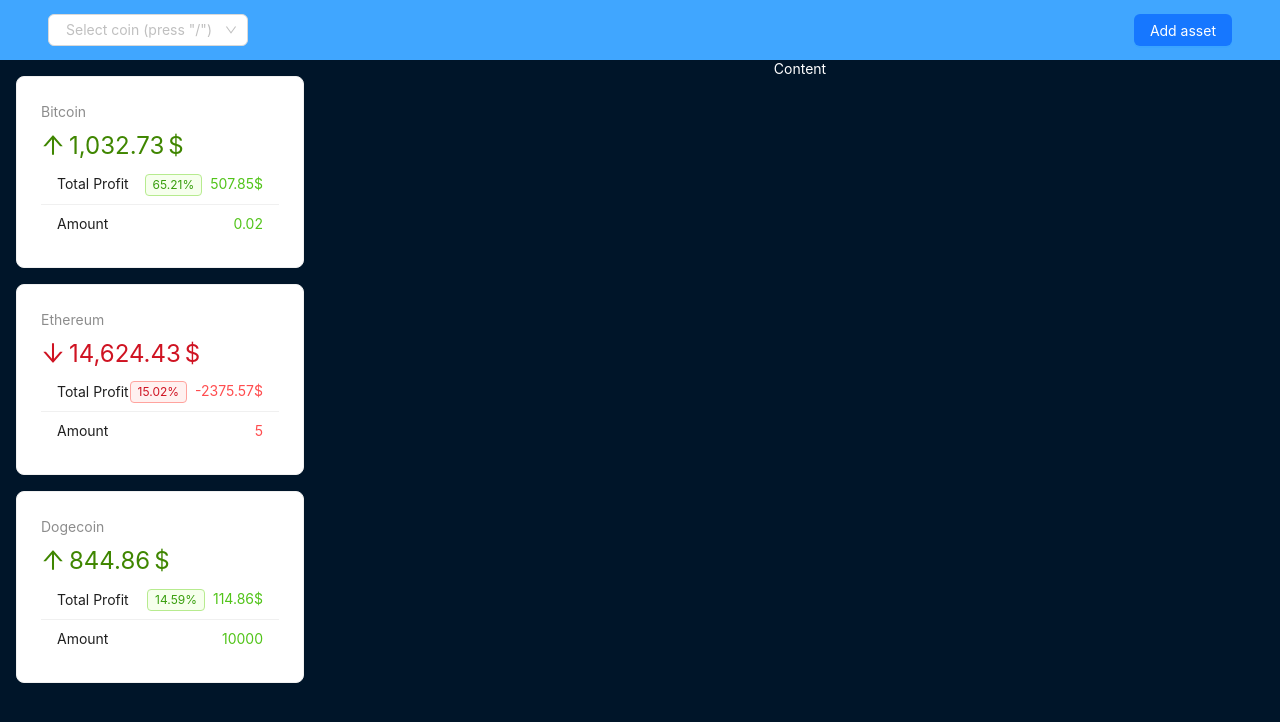
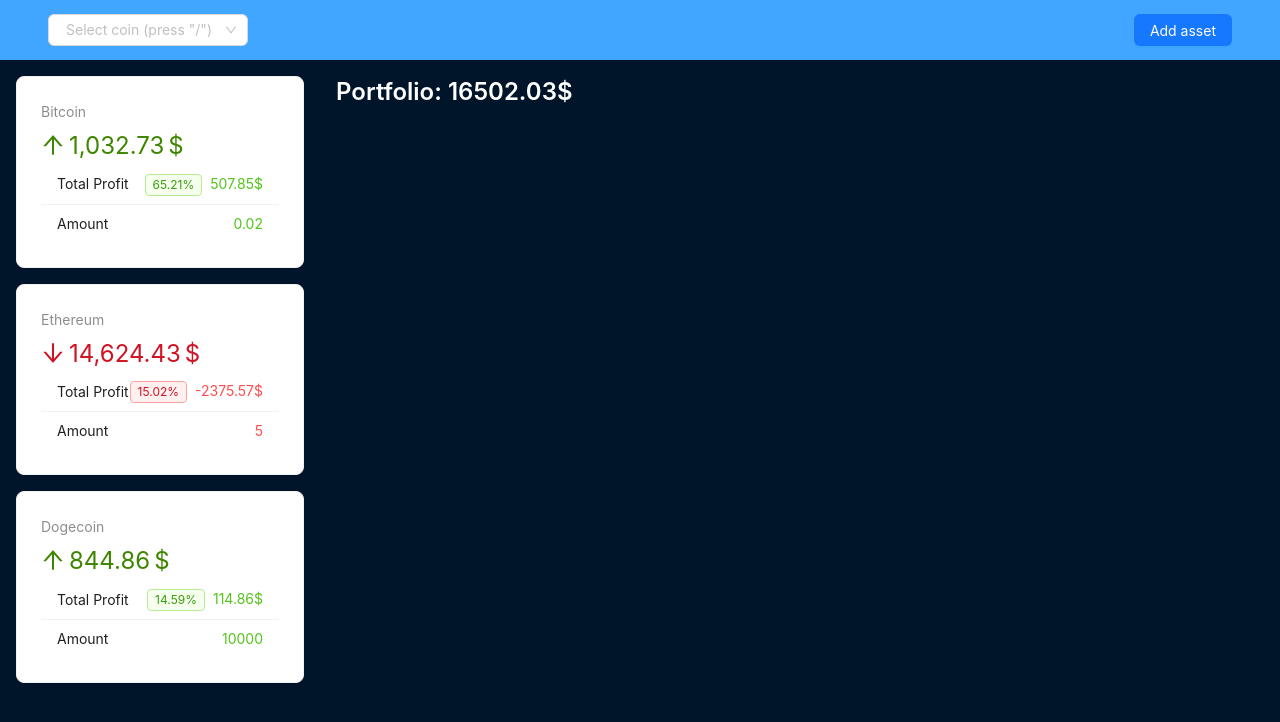
Before and after one commit to ReDaX7355/crypto-app, a React (Vite) app: page / in a window 1280 px wide. Shown: the top 722 px of the page. Built offline with nearby package versions, Linux system fonts and the light colour scheme.

Commit message:
добавить title в content и исправить недочеты

```diff
--- a/src/components/loyaut/AppContent.tsx
+++ b/src/components/loyaut/AppContent.tsx
@@ -1,15 +1,45 @@
-import { Layout } from "antd";
+import { Layout, Typography } from "antd";
 import { FC } from "react";
+import { useSelector } from "react-redux";
+import { RootState } from "../../context/store";
 
 const contentStyle: React.CSSProperties = {
-  textAlign: "center",
+  padding: "1rem",
   minHeight: "calc(100vh - 60px)",
   color: "#fff",
   backgroundColor: "#001529",
 };
 
 const AppContent: FC = () => {
-  return <Layout.Content style={contentStyle}>Content</Layout.Content>;
+  const { assets, crypto } = useSelector((state: RootState) => state);
+
+  const cryptoPriceMap = crypto.data.reduce(
+    (acc: { [key: string]: number }, coin) => {
+      acc[coin.id] = coin.price;
+      return acc;
+    },
+    {}
+  );
+
+  return (
+    <Layout.Content style={contentStyle}>
+      {assets.data.length != 0 && (
+        <Typography.Title level={3} style={{ color: "#fff" }}>
+          Portfolio:{" "}
+          {assets.data
+            .map((asset) => {
+              console.log(cryptoPriceMap);
+              console.log(asset.id);
+              console.log(cryptoPriceMap[asset.id]);
+              return asset.amount * cryptoPriceMap[asset.id];
+            })
+            .reduce((acc, val) => (acc += val), 0)
+            .toFixed(2)}
+          $
+        </Typography.Title>
+      )}
+    </Layout.Content>
+  );
 };
 
 export default AppContent;
--- a/src/components/loyaut/AppSider.tsx
+++ b/src/components/loyaut/AppSider.tsx
@@ -7,23 +7,23 @@
   Statistic,
   Tag,
   Typography,
-} from 'antd';
-import { FC, useEffect, useState } from 'react';
-import ICrypto from '../../types/ICrypto';
-import IAssets from '../../types/IAssets';
-import { capitilize, getPercentFromTwoNumbers } from '../../utils';
-import { ArrowDownOutlined, ArrowUpOutlined } from '@ant-design/icons';
-import { useDispatch, useSelector } from 'react-redux';
-import { AppDispatch, RootState } from '../../context/store';
-import { loadAssets } from '../../context/assetsSlice';
+} from "antd";
+import { FC, useEffect, useState } from "react";
+import ICrypto from "../../types/ICrypto";
+import IAssets from "../../types/IAssets";
+import { capitilize, getPercentFromTwoNumbers } from "../../utils";
+import { ArrowDownOutlined, ArrowUpOutlined } from "@ant-design/icons";
+import { useDispatch, useSelector } from "react-redux";
+import { AppDispatch, RootState } from "../../context/store";
+import { loadAssets } from "../../context/assetsSlice";
 
 const siderStyle: React.CSSProperties = {
-  padding: '1rem',
+  padding: "1rem",
 };
 
 const skeletonStyle: React.CSSProperties = {
-  backgroundColor: 'white',
-  padding: '40px 20px',
+  backgroundColor: "white",
+  padding: "40px 20px",
   borderRadius: 10,
 };
 
@@ -56,6 +56,7 @@
             growPercent: getPercentFromTwoNumbers(asset.price, coin.price),
             totalAmount: asset.amount * coin.price,
             totalProfit: asset.amount * coin.price - asset.amount * asset.price,
+            name: coin.name,
             ...asset,
           };
         })
@@ -65,10 +66,10 @@
     preload();
   }, [crypto, assets]);
 
-  if (assets.loading === 'pending') {
+  if (assets.loading === "pending") {
     return (
       <Layout.Sider width="25%" style={siderStyle}>
-        <Flex vertical gap={20} style={{ height: '100%' }}>
+        <Flex vertical gap={20} style={{ height: "100%" }}>
           <Skeleton active style={skeletonStyle} />
           <Skeleton active style={skeletonStyle} />
           <Skeleton active style={skeletonStyle} />
@@ -79,13 +80,13 @@
 
   return (
     <Layout.Sider width="25%" style={siderStyle}>
-      {assetsData.map((asset) => (
-        <Card key={asset.id} style={{ marginBottom: '1rem' }}>
+      {assetsData.map((asset, id) => (
+        <Card key={id} style={{ marginBottom: "1rem" }}>
           <Statistic
             title={capitilize(asset.id)}
             value={asset.totalAmount}
             precision={2}
-            valueStyle={{ color: asset.grow ? '#3f8600' : '#cf1322' }}
+            valueStyle={{ color: asset.grow ? "#3f8600" : "#cf1322" }}
             prefix={asset.grow ? <ArrowUpOutlined /> : <ArrowDownOutlined />}
             suffix="$"
           ></Statistic>
@@ -93,15 +94,15 @@
             size="small"
             dataSource={[
               {
-                title: 'Total Profit',
+                title: "Total Profit",
                 value: asset.totalProfit,
-                suffix: '$',
+                suffix: "$",
                 withtag: true,
               },
               {
-                title: 'Amount',
+                title: "Amount",
                 value: asset.amount,
-                suffix: '',
+                suffix: "",
                 isPlane: true,
               },
             ]}
@@ -109,9 +110,9 @@
               <List.Item>
                 <span>{item.title}</span>
                 <span>
-                  <Typography.Text type={asset.grow ? 'success' : 'danger'}>
+                  <Typography.Text type={asset.grow ? "success" : "danger"}>
                     {item.withtag && (
-                      <Tag color={asset.grow ? 'green' : 'red'}>
+                      <Tag color={asset.grow ? "green" : "red"}>
                         {asset.growPercent}%
                       </Tag>
                     )}
--- a/src/utils.ts
+++ b/src/utils.ts
@@ -14,7 +14,8 @@
   targetCoin: ICrypto | undefined
 ) {
   return {
-    id: targetCoin?.name,
+    id: targetCoin?.id,
+    name: targetCoin?.name,
     amount: assetForm.amount,
     price: assetForm.price,
     totalAmount: assetForm.total && +assetForm.total,
```
